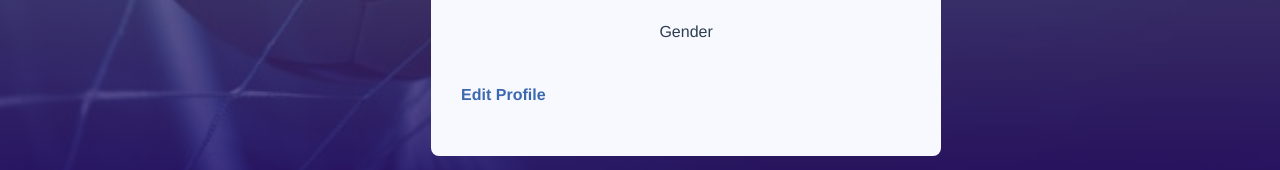
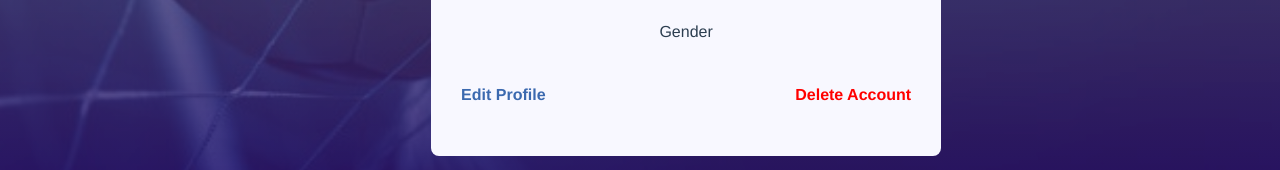
Before and after one commit to SU-CS308-22FA/Team-41-Frontend, a Vue app: page /profilepage in a window 1280 px wide. Shown: the part 582-752 px from the top of the page. Built offline with nearby package versions, Linux system fonts and the light colour scheme; no server answers.

Commit message:
Account Deletion Feature added, profile page flows are corrected

```diff
--- a/src/components/ProfilePage.vue
+++ b/src/components/ProfilePage.vue
@@ -18,6 +18,7 @@
 
             <div class="edit">
                 <div><p><a href="">Edit Profile</a></p></div>
+                <div class="deleteacc" @click="deleteAccount"><p><a>Delete Account</a></p></div>
             </div>
 
         </form>
@@ -41,6 +42,28 @@ import LoggedNavBar from './LoggedNavBar.vue'
                 gender: "",
             };
         },
+        methods: {
+
+            deleteAccount(){
+                const requestOptions = {
+                    method: "DELETE",
+                    headers: { "Content-Type": "application/json" },
+                };
+                fetch("https://tfb308.herokuapp.com/api/v1/user/" + this.userId,requestOptions)
+                .then(response => response.json())
+                .then(data => {
+                    if (data.status !== "200") {
+                        alert("Account Deletion Failed!\n"+data.returnObject);
+                        return;
+                    }
+                    alert("Account Successfully Deleted");
+                    localStorage.removeItem("isLogedIn");
+                    localStorage.removeItem("userId");
+
+                    this.$router.replace("/login");
+                })
+            }
+        },
         mounted() {
             if(localStorage.userId) this.userId = localStorage.userId;
 
@@ -52,9 +75,9 @@ import LoggedNavBar from './LoggedNavBar.vue'
                 .then(response => response.json())
                 .then(data => {
                     if(data.status === "200") {
-                        localStorage.setItem("mail", data.returnObject.mail);
-                        localStorage.setItem("name", data.returnObject.name);
-                        localStorage.setItem("gender", data.returnObject.gender);
+                        this.mail = data.returnObject.mail;
+                        this.name = data.returnObject.name;
+                        this.gender = data.returnObject.gender;
 
                     }
                     else if(data.status === "400: USER NOT FOUND!") {
@@ -64,10 +87,6 @@ import LoggedNavBar from './LoggedNavBar.vue'
                         alert("Invalid cridentials!");
                     }
                 });
-
-            if(localStorage.name) this.name = localStorage.name;
-            if(localStorage.mail) this.mail = localStorage.mail;
-            if(localStorage.gender) this.gender = localStorage.gender;
         },
     };
 </script>
@@ -130,8 +149,17 @@ import LoggedNavBar from './LoggedNavBar.vue'
         justify-content: space-between;
     }
 
+
+
     .edit a {
         color:rgba(17, 73, 158, 0.818);
+        text-decoration: none;
+        font-weight: bold;
+        transition: 0.1s ease;
+    }
+
+    .edit .deleteacc a{
+        color: red;
         text-decoration: none;
         font-weight: bold;
         transition: 0.1s ease;
```
